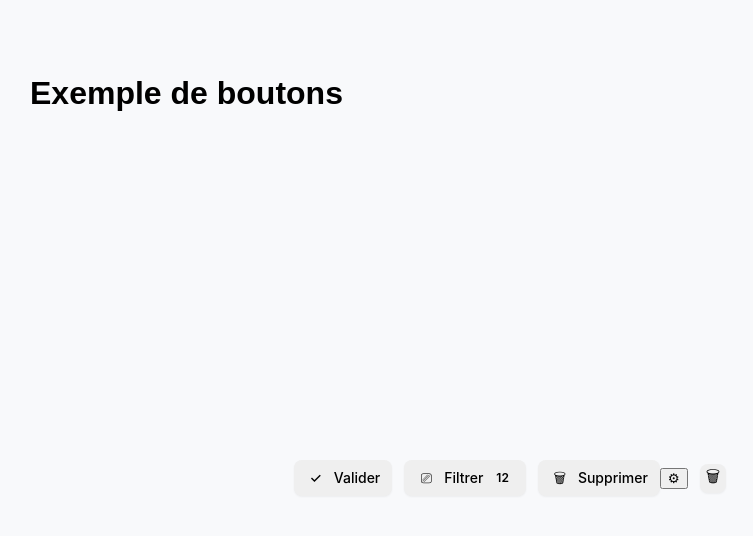
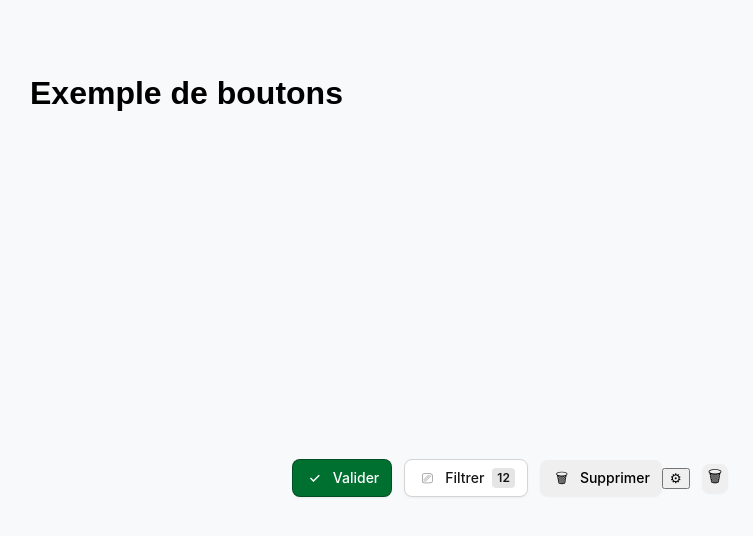
Before and after one commit to julienlisita/button-design-system, a React (Vite) app: page / in a window 1280 px wide. Shown: the top 536 px of the page, without its empty margins (130-883 px from the left). Built offline with nearby package versions, Linux system fonts and the light colour scheme.

Commit message:
feat: create Button component

```diff
--- a/src/components/Button/Button.scss
+++ b/src/components/Button/Button.scss
@@ -0,0 +1,68 @@
+// src/components/Button/Button.scss
+
+@use './tokens' as *;
+
+/* PRIMARY */
+
+.button--primary {
+  background: $color-surface-primary;
+  color: $color-text-primary;
+  border: 1px solid $color-border-primary;
+}
+
+.button--primary:hover {
+  background: $color-surface-primary-hover;
+}
+
+.button--primary:focus-visible {
+  background: $color-surface-primary-focus;
+}
+
+/* SECONDARY */
+
+.button--secondary {
+  background: $color-surface-secondary;
+  color: $color-text-secondary;
+  border: 1px solid $color-border-secondary;
+}
+
+.button--secondary:hover {
+  background: $color-surface-secondary-hover;
+}
+
+.button--secondary:focus-visible {
+  background: $color-surface-secondary-focus;
+}
+
+/* GHOST */
+
+.button--ghost {
+  background: $color-surface-ghost;
+  color: $color-text-ghost;
+  box-shadow: none;
+  border: 1px solid transparent;
+}
+
+.button--ghost:hover {
+  background: $color-surface-ghost-hover;
+}
+
+.button--ghost:focus-visible {
+  background: $color-surface-ghost-focus;
+}
+
+/* DESTRUCTIVE */
+
+.button--destructive {
+  background: $color-surface-destructive;
+  color: $color-text-primary;
+  border: 1px solid $color-border-destructive;
+}
+
+.button--destructive:hover {
+  background: $color-surface-destructive-hover;
+}
+
+.button--destructive:focus-visible {
+  background: $color-surface-destructive-focus;
+}
--- a/src/components/Button/Button.tsx
+++ b/src/components/Button/Button.tsx
@@ -2,12 +2,26 @@
 
 import TextButtonBase from "./TextButtonBase"
 import type { ButtonProps } from "./types"
+import './Button.scss'
 
 function Button({
   variant = 'primary',
+  className = '',
   ...props
 }: ButtonProps) {
-  return <TextButtonBase {...props} />
+  const buttonClassName = [
+    'button',
+    `button--${variant.toLowerCase()}`,
+    className,
+  ]
+    .filter(Boolean)
+    .join(' ')
+  return (
+    <TextButtonBase
+      {...props}
+      className={buttonClassName}
+    />
+  )
 }
 
 export default Button
```
